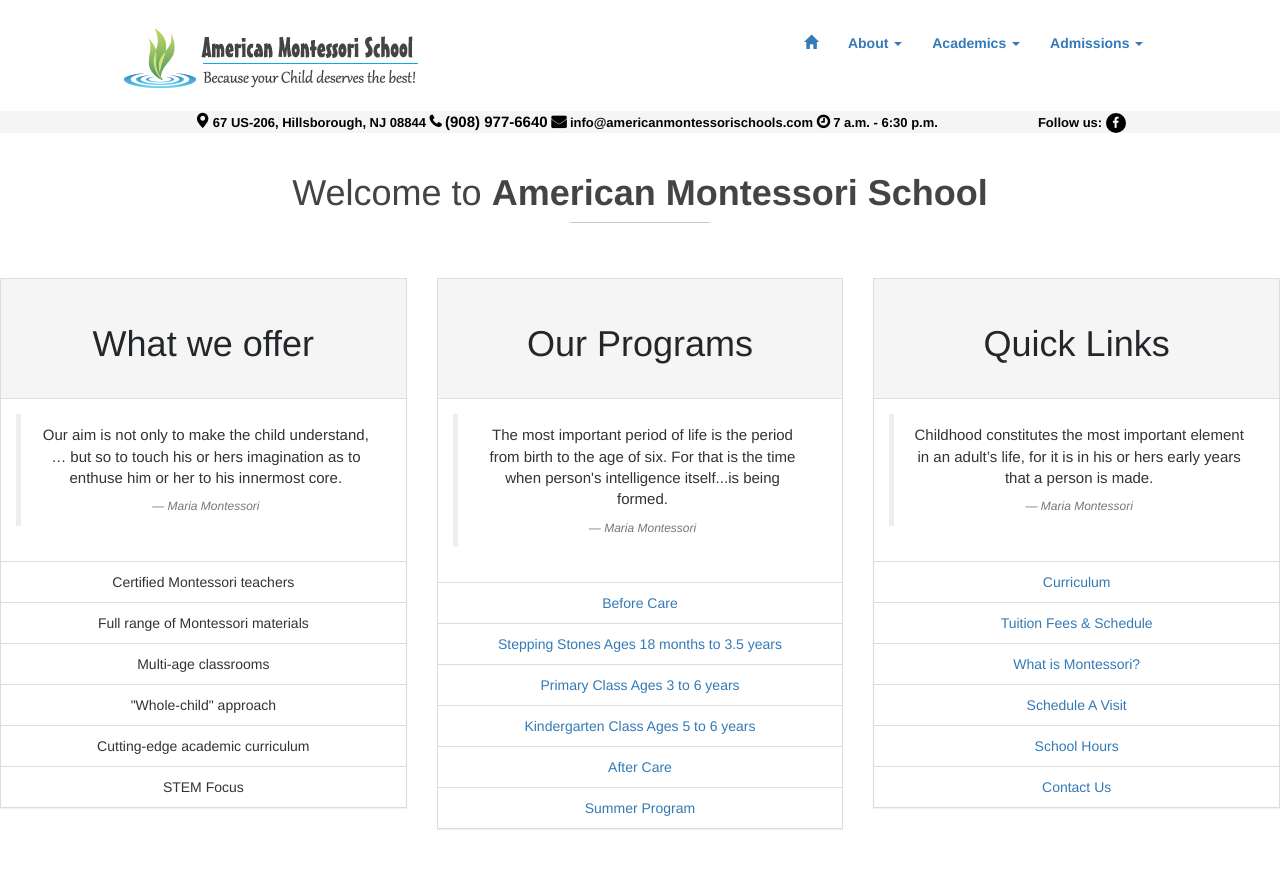
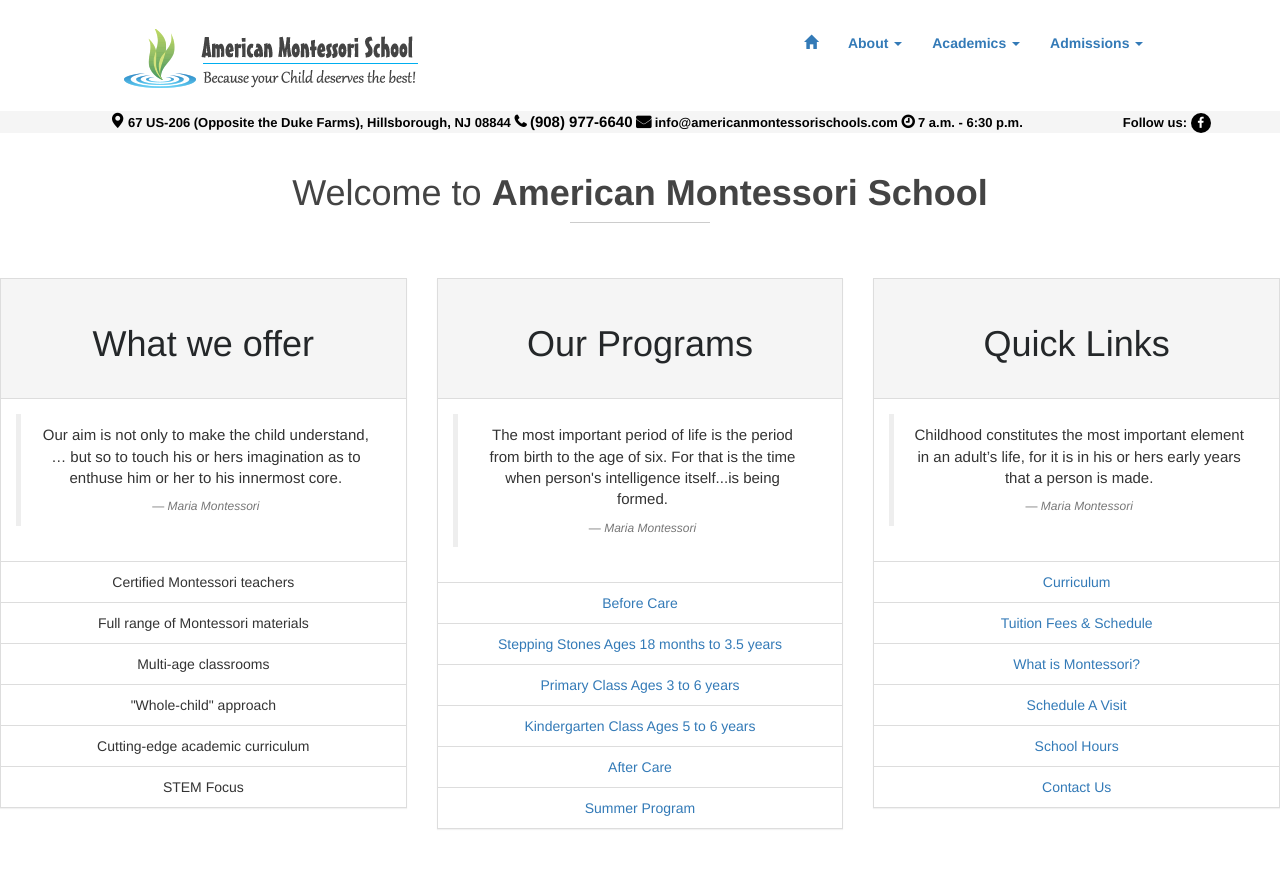
Before and after one commit to americanmontessorischools/americanmontessorischools.github.io, a Jekyll site: the page built from index.html, in a window 1280 px wide and 900 px high. Shown: the top 869 px of the window. Built offline with Jekyll 4.4.1, drawn with Linux system fonts in a browser that asks for light colours; nearby versions of some CDN libraries.

Commit message:
Update index.html

```diff
--- a/index.html
+++ b/index.html
@@ -1,6 +1,6 @@
 ---
 layout: default
-title: American Montessori School - Hillsborough NJ preschool and daycare
+title: American Montessori School - Hillsborough NJ preschool and daycare (Opposite the Duke Farms)
 ---
 
 <!--
@@ -54,7 +54,7 @@
               <span class="fa-sm">
                 <i class="glyphicon glyphicon-map-marker phone_hdr"></i>
               </span>
-                <a href="https://goo.gl/maps/GEUhbKTsMCF2" target="_blank"><strong>67 US-206, Hillsborough, NJ 08844</strong></a>&nbsp
+                <a href="https://goo.gl/maps/GEUhbKTsMCF2" target="_blank"><strong>67 US-206 (Opposite the Duke Farms), Hillsborough, NJ 08844</strong></a>&nbsp
             </li>
             <li>
               <span class="fa-sm">
```
